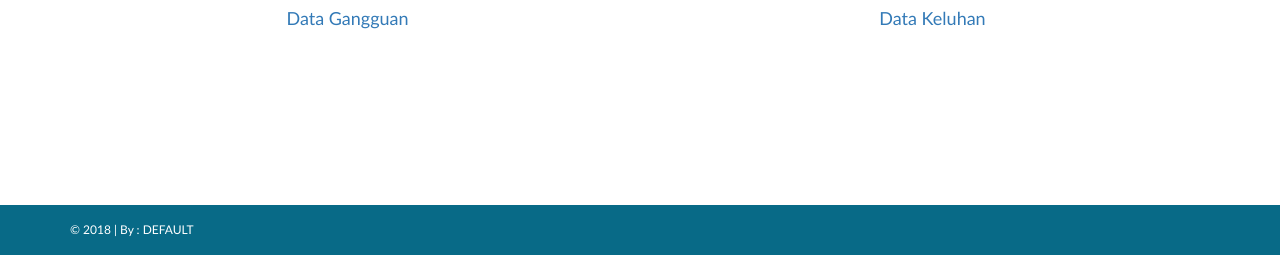
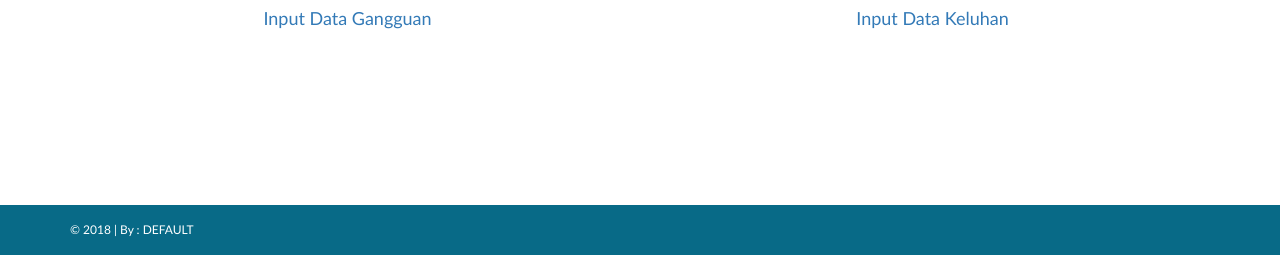
Before and after one commit to sauliakarina/PLN-WAN-2, a CodeIgniter app: page /database/c_main/home in a window 1280 px wide. Shown: the part 618-873 px from the top of the page. Run offline with CodeIgniter, Linux system fonts and the light colour scheme; some libraries are stand-ins or nearby versions.

Commit message:
edit home

```diff
--- a/application/views/home.php
+++ b/application/views/home.php
@@ -13,16 +13,16 @@
 
 <div class="row">
     <div class="col-md-6" align="center">
-        <a href="<?php echo base_url();?>c_form/form_data_gangguan">
+        <a href="<?php echo base_url();?>c_form/form_tambah_data_gangguan">
             <img style="" src="<?php echo base_url();?>/assets/img/light-bulb.png ?>"  width="300" height="300">
-            <h4>Data Gangguan</h4>
+            <h4>Input Data Gangguan</h4>
         </a>
     </div>
 
     <div class="col-md-6" align="center">
-        <a href="<?php echo base_url();?>c_form/form_data_keluhan">
+        <a href="<?php echo base_url();?>c_form/form_tambah_data_keluhan">
         <img style="" src="<?php echo base_url();?>/assets/img/wifi-signal.png ?>"  width="300" height="300">
-        <h4>Data Keluhan</h4>
+        <h4>Input Data Keluhan</h4>
     </a>
     </div>
 
```
